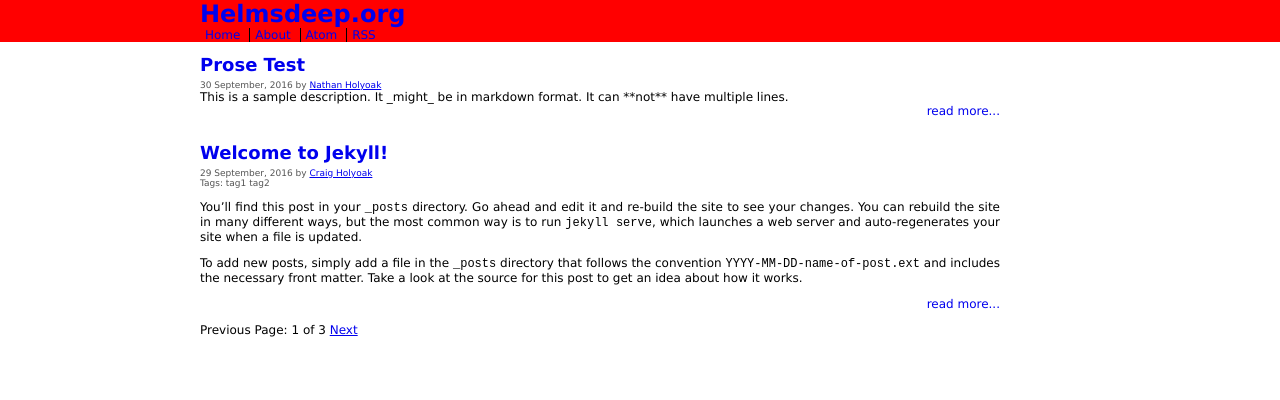
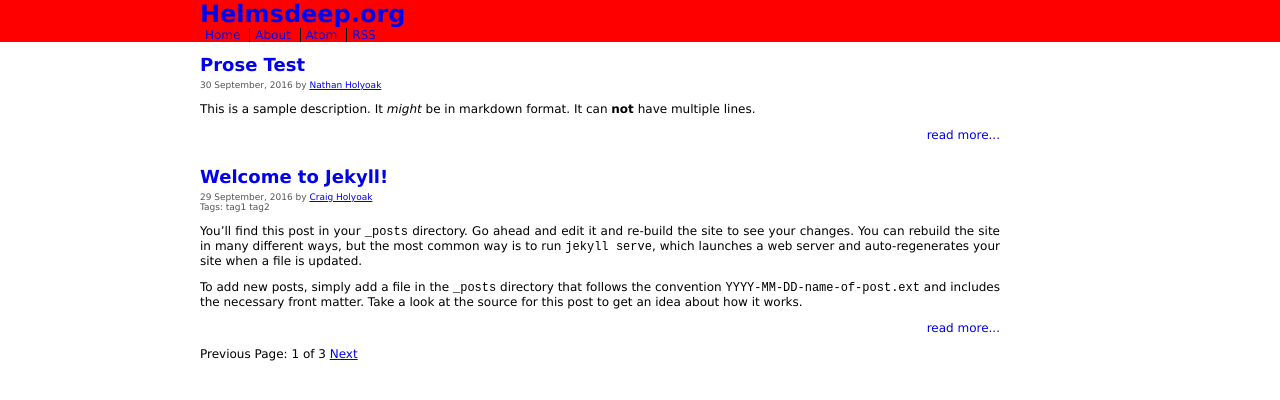
Before and after one commit to nathanholyoak/helmsdeep.github.io, a Jekyll site: the page built from index.html, in a window 1280 px wide. Shown: the top 400 px of the page. Built offline with Jekyll 4.4.1, drawn with Linux system fonts in a browser that asks for light colours; the list of posts is cut into pages by our own code.

Commit message:
Further fixes

```diff
--- a/_config.yml
+++ b/_config.yml
@@ -51,12 +51,6 @@
           element: 'select'
           label: 'Author'
           options: 'https://helmsdeep.github.io/authors.jsonp'
-#            - name: None
-#              value:
-#            - name: Craig Holoak
-#              value: craig
-#            - name: Nathan Holoak
-#              value: nathan
       - name: 'excerpt'
         field:
           element: 'textarea'
--- a/_data/authors.yml
+++ /dev/null
@@ -1,4 +0,0 @@
-craig:
-  name: Craig Holyoak
-nathan:
-  name: Nathan Holyoak
--- a/index.html
+++ b/index.html
@@ -24,11 +24,11 @@
         {% endif %}
       </header>
 
-      {% if post.description %}
-      {{ post.description | markdownify }}
+      {% if post.excerpt %}{% unless post.content contains site.excerpt_separator %}
+      {{ post.excerpt | markdownify }}
       {% else %}
       {{ post.excerpt }}
-      {% endif %}
+      {% endunless %}{% endif %}
 
       <a class="read-more" href="{{ post.url | prepend: site.baseurl }}">read more</a>
 
```
